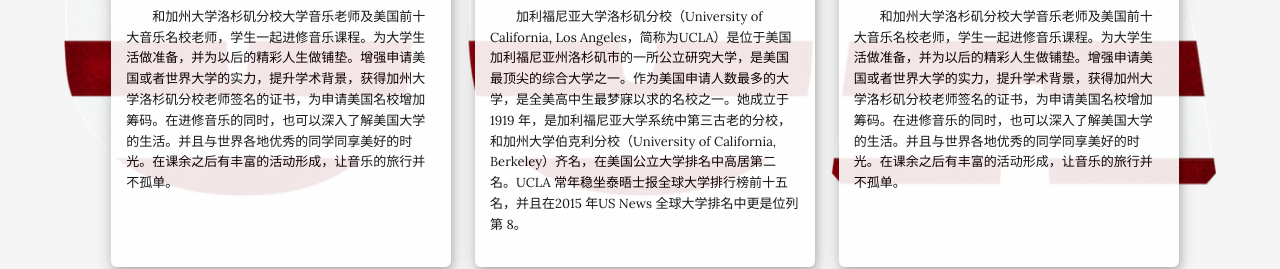
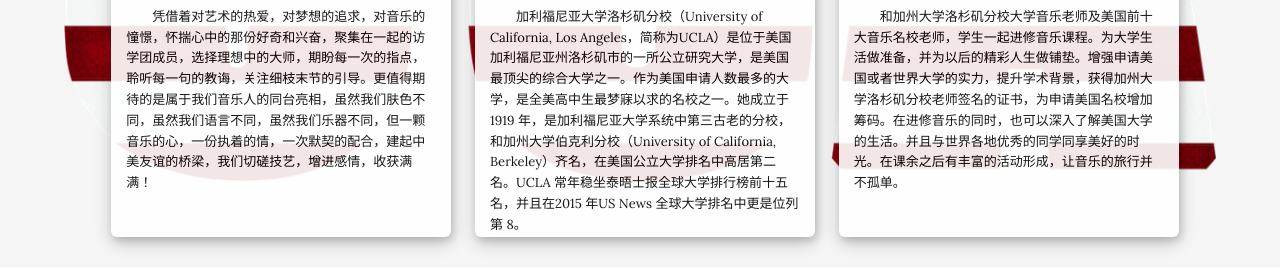
Before and after one commit to jiashenwang/camp, a plain HTML site: page index.html in a window 1280 px wide. Shown: the part 1302-1571 px from the top of the page. Drawn offline with Linux system fonts and the light colour scheme.

Commit message:
change text

```diff
--- a/css/grayscale.css
+++ b/css/grayscale.css
@@ -422,7 +422,7 @@ body {
     padding: 0;
     margin: 10px;
     width: 340px;
-    height: 560px;
+    height: 530px;
     box-shadow: 2px 4px 8px 0 rgba(0, 0, 0, 0.2), 0 6px 20px 0 rgba(0, 0, 0, 0.19);
     transition: box-shadow 0.5s ease-in-out;
     vertical-align:top;
--- a/index.html
+++ b/index.html
@@ -108,7 +108,7 @@
                 <br><h4>访学团简介</h4>
               </div>
                 <img class="pic1" src="./src/pic/pic_2_1.jpeg">
-                <p class="paragraph">&emsp;&emsp;和加州大学洛杉矶分校大学音乐老师及美国前十大音乐名校老师，学生一起进修音乐课程。为大学生活做准备，并为以后的精彩人生做铺垫。增强申请美国或者世界大学的实力，提升学术背景，获得加州大学洛杉矶分校老师签名的证书，为申请美国名校增加筹码。在进修音乐的同时，也可以深入了解美国大学的生活。并且与世界各地优秀的同学同享美好的时光。在课余之后有丰富的活动形成，让音乐的旅行并不孤单。</p>
+                <p class="paragraph">&emsp;&emsp;凭借着对艺术的热爱，对梦想的追求，对音乐的憧憬，怀揣心中的那份好奇和兴奋，聚集在一起的访学团成员，选择理想中的大师，期盼每一次的指点，聆听每一句的教诲，关注细枝末节的引导。更值得期待的是属于我们音乐人的同台亮相，虽然我们肤色不同，虽然我们语言不同，虽然我们乐器不同，但一颗音乐的心，一份执着的情，一次默契的配合，建起中美友谊的桥梁，我们切磋技艺，增进感情，收获满满！</p>
             </div>
             <div class="box1">
               <div class="feature-box-heading">
```
